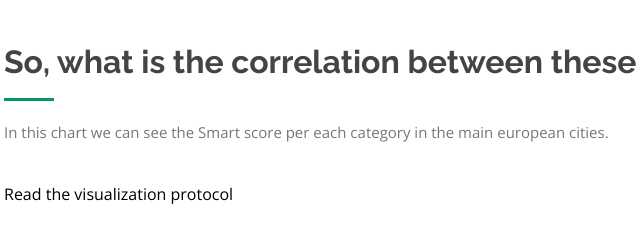
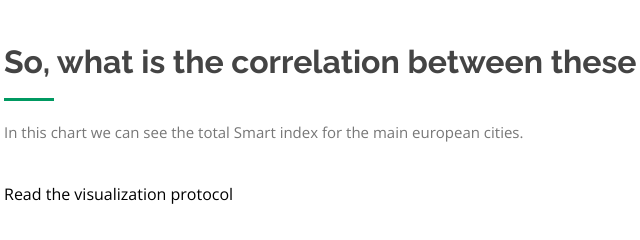
Before and after one commit to ThaisaDeTorre/life-quality-data-viz, a plain HTML site: page index.html in a window 1280 px wide. Shown: the part 2840-3080 px from the top of the page, 78-718 px from the left. Drawn offline with nearby package versions, Linux system fonts and the light colour scheme; a script that the page names is missing.

Commit message:
fix subtitle crime

```diff
--- a/index.html
+++ b/index.html
@@ -254,7 +254,7 @@
 
                 <div class="section-title">
                     <h2>So, what is the correlation between these scores and crime?</h2>
-                    <p>In this chart we can see the Smart score per each category in the main european cities.</p>
+                    <p>In this chart we can see the total Smart index for the main european cities.</p>
                 </div>
 
                 <div class="row">
```
